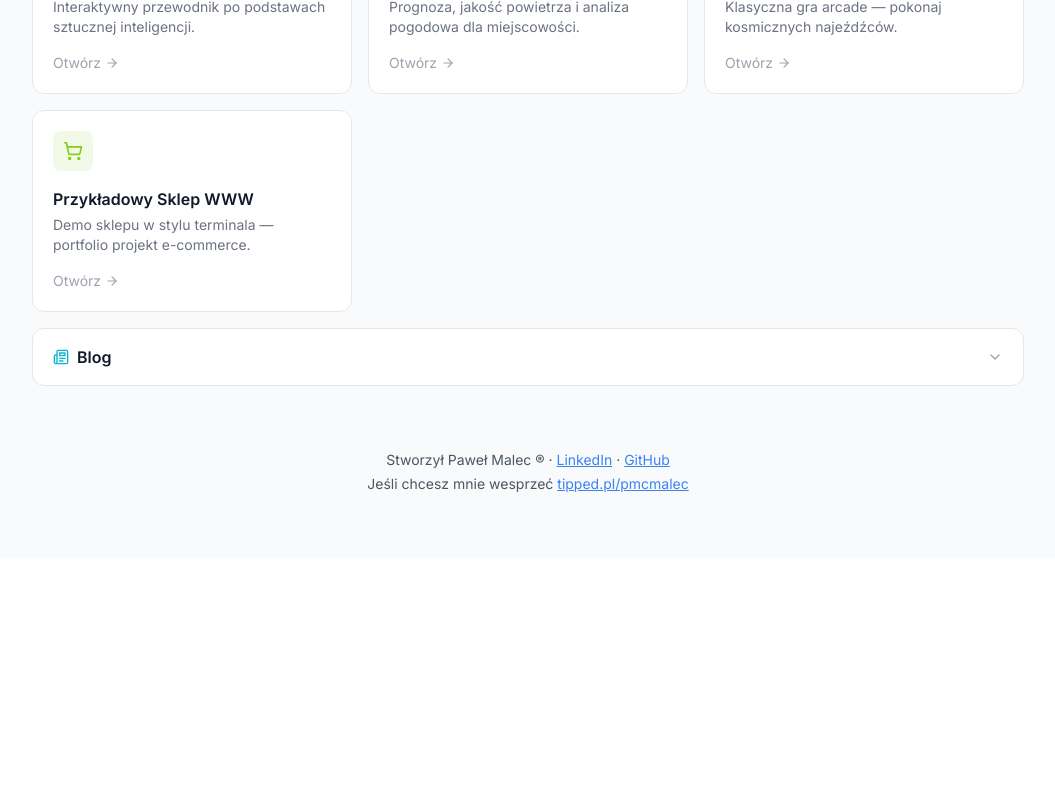
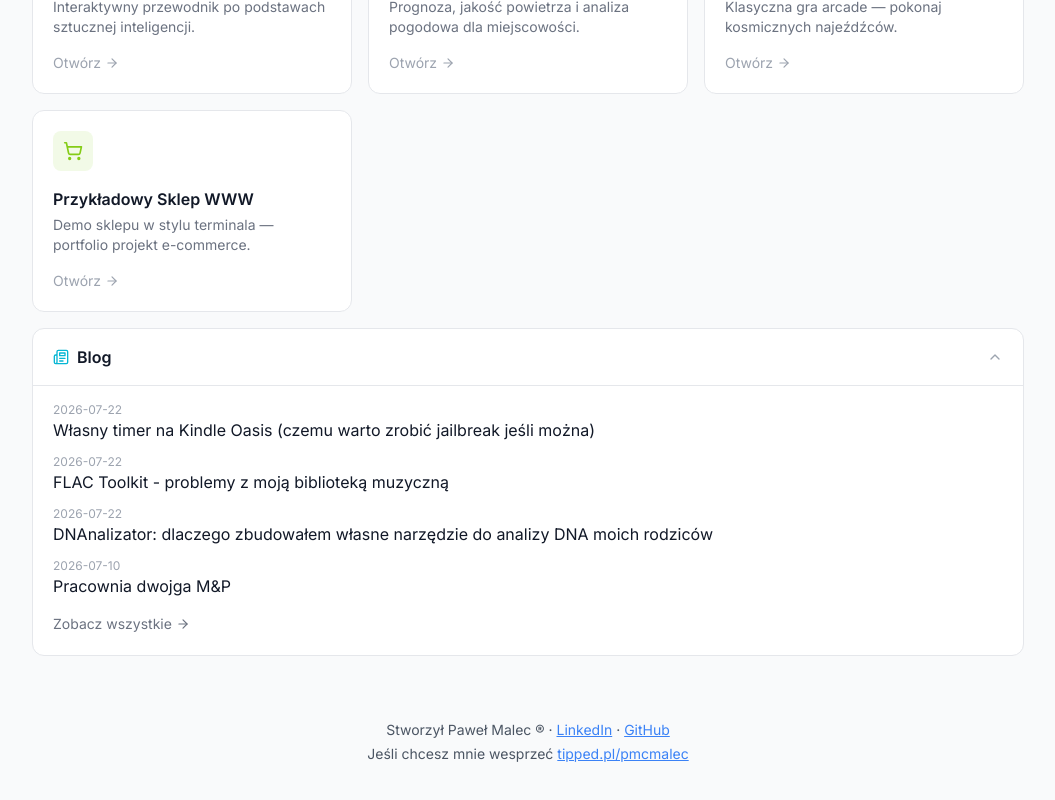
Before and after one commit to pmcmal/pmc-pages, a React (Vite) app: page / in a window 1280 px wide. Shown: the part 932-1732 px from the top of the page, without its empty margins (112-1167 px from the left). Before the commit the page ends 1490 px from the top, so only its background shows below. Built offline with nearby package versions, Linux system fonts and the light colour scheme.

Commit message:
Blog rozwiniety domyslnie na stronie glownej

```diff
--- a/src/pages/Index.tsx
+++ b/src/pages/Index.tsx
@@ -165,7 +165,7 @@ const ProjectGrid = ({ items }: { items: ProjectCard[] }) => {
 
 const Index = () => {
   const { theme, setTheme } = useTheme();
-  const [blogOpen, setBlogOpen] = useState(false);
+  const [blogOpen, setBlogOpen] = useState(true);
   const posts = getAllPosts();
 
   const toggleTheme = () => {
```
